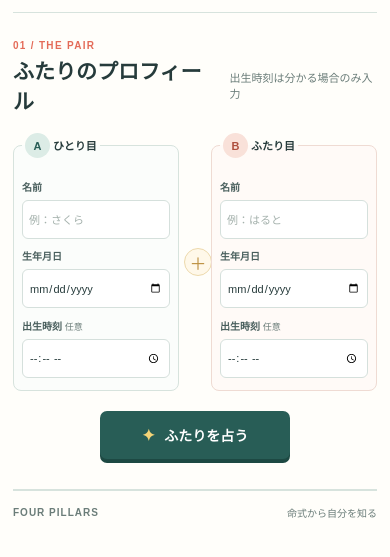
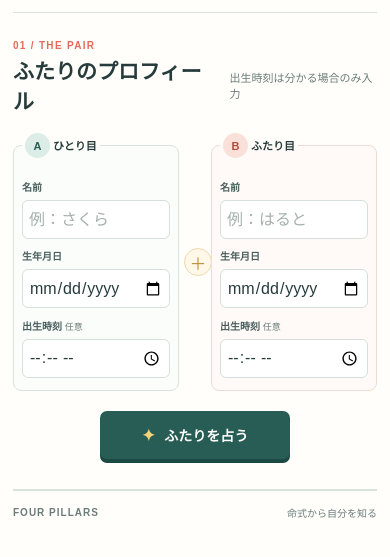
Before and after one commit to nakamura-s51/fortune-app, a plain HTML site: page index.html in a window 390 px wide. Shown: the part 207-764 px from the top of the page. Drawn offline with Linux system fonts and the light colour scheme.

Commit message:
iPhone で日付・時刻の入力欄の見た目をそろえる

```diff
--- a/style.css
+++ b/style.css
@@ -1155,3 +1155,28 @@ h1 {
     transition-duration: 0.01ms !important;
   }
 }
+
+/* ===== iPhone の Safari 向けの調整 ===== */
+/* 日付・時刻の欄だけ iPhone 独自の見た目になるので、ほかの欄とそろえる */
+input[type="date"],
+input[type="time"] {
+  -webkit-appearance: none;
+  appearance: none;
+  display: block;
+  text-align: left;
+  line-height: 20px;
+}
+
+input[type="date"]::-webkit-date-and-time-value,
+input[type="time"]::-webkit-date-and-time-value {
+  margin: 0;
+  text-align: left;
+}
+
+/* iPhone は文字が 16px より小さい欄をタップすると画面を拡大するので、スマホでは 16px にする */
+@media (max-width: 700px) {
+  .person-field input,
+  .profile-form input {
+    font-size: 16px;
+  }
+}
```
